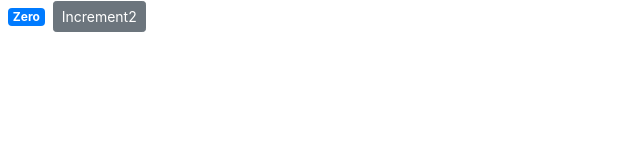
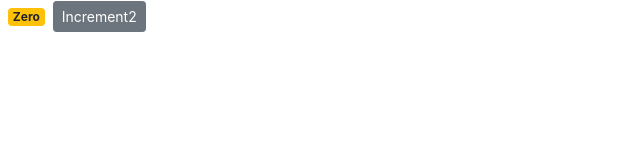
Before and after one commit to msinta/react-2, a React (Create React App) app: page / in a window 1280 px wide. Shown: the top 160 px of the page, without its empty margins (0-640 px from the left). Built offline with nearby package versions, Linux system fonts and the light colour scheme.

Commit message:
added turnery opeartor

```diff
--- a/src/components/counter.jsx
+++ b/src/components/counter.jsx
@@ -8,9 +8,12 @@
 
 
   render() {
+    let classes = "badge m-2 badge-";
+    classes+= (this.state.count === 0 ) ? "warning" : "primary"
+
     return (
       <div>
-        <span className="badge badge-primary m-2">{this.formatCount()}</span>
+        <span className={classes}>{this.formatCount()}</span>
         <button className="btn btn-secondary btn-sm">Increment2</button>
       </div>
     );
```
